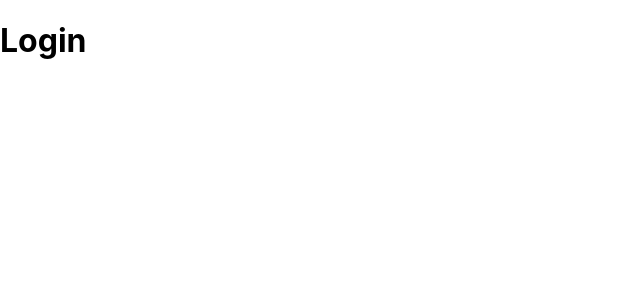
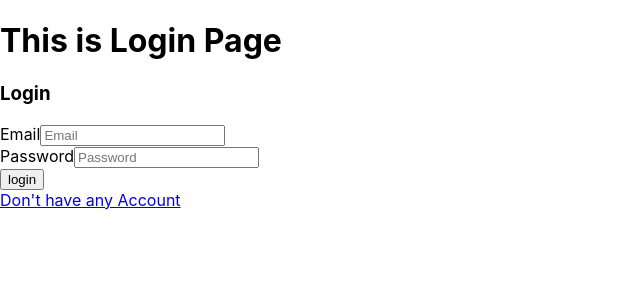
Before and after one commit to Likanstha/messenger-frontend, a React (Create React App) app: page /messenger/login in a window 1280 px wide. Shown: the top 300 px of the page, without its empty margins (0-640 px from the left). Built offline with nearby package versions, Linux system fonts and the light colour scheme; the HTML template or start-up script is replaced by a standard one.

Commit message:
feat(main): login page

```diff
--- a/src/components/Login.jsx
+++ b/src/components/Login.jsx
@@ -1,10 +1,58 @@
 import React from 'react';
+import { Link } from 'react-router-dom';
 
 const Login = () => {
   return (
-    <div>
-      <h1>Login</h1>
-    </div>
+    <>
+      <div>
+        <h1>This is Login Page </h1>
+      </div>
+      <div className="register">
+        <div className="card">
+          <div className="card-header">
+            <h3>Login</h3>
+          </div>
+
+          <div className="card-body">
+            <form>
+              <div className="form-group">
+                <label htmlFor="email">Email</label>
+                <input
+                  type="email"
+                  className="form-control"
+                  placeholder="Email"
+                  id="email"
+                />
+              </div>
+
+              <div className="form-group">
+                <label htmlFor="password">Password</label>
+                <input
+                  type="password"
+                  className="form-control"
+                  placeholder="Password"
+                  id="password"
+                />
+              </div>
+
+              <div className="form-group">
+                <input
+                  type="submit"
+                  value="login"
+                  className="btn"
+                />
+              </div>
+
+              <div className="form-group">
+                <span>
+                  <Link to="/messenger/register"> Don't have any Account </Link>
+                </span>
+              </div>
+            </form>
+          </div>
+        </div>
+      </div>
+    </>
   );
 };
 
```
